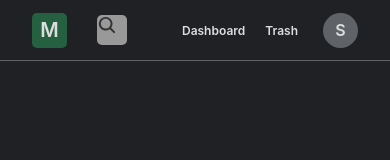
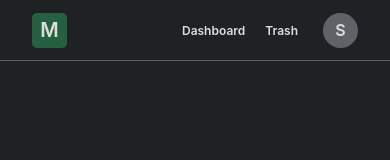
Before and after one commit to geekreflex/memorand, a React (Create React App) app in the folder client/: page / in a window 390 px wide. Shown: the top 160 px of the page. Built offline with nearby package versions, Linux system fonts and the light colour scheme; sample sign-in values are in the browser's storage.

Commit message:
disabled mobile search icon

```diff
--- a/client/src/components/Header.js
+++ b/client/src/components/Header.js
@@ -19,9 +19,9 @@ const Header = () => {
                 <Link to="/" className="logo">
                   M
                 </Link>
-                <div className="mob-search-toggle display-none">
+                {/* <div className="mob-search-toggle display-none">
                   <IoSearch />
-                </div>
+                </div> */}
                 <Search />
               </div>
               <div className="hd-wrap-right">
```
